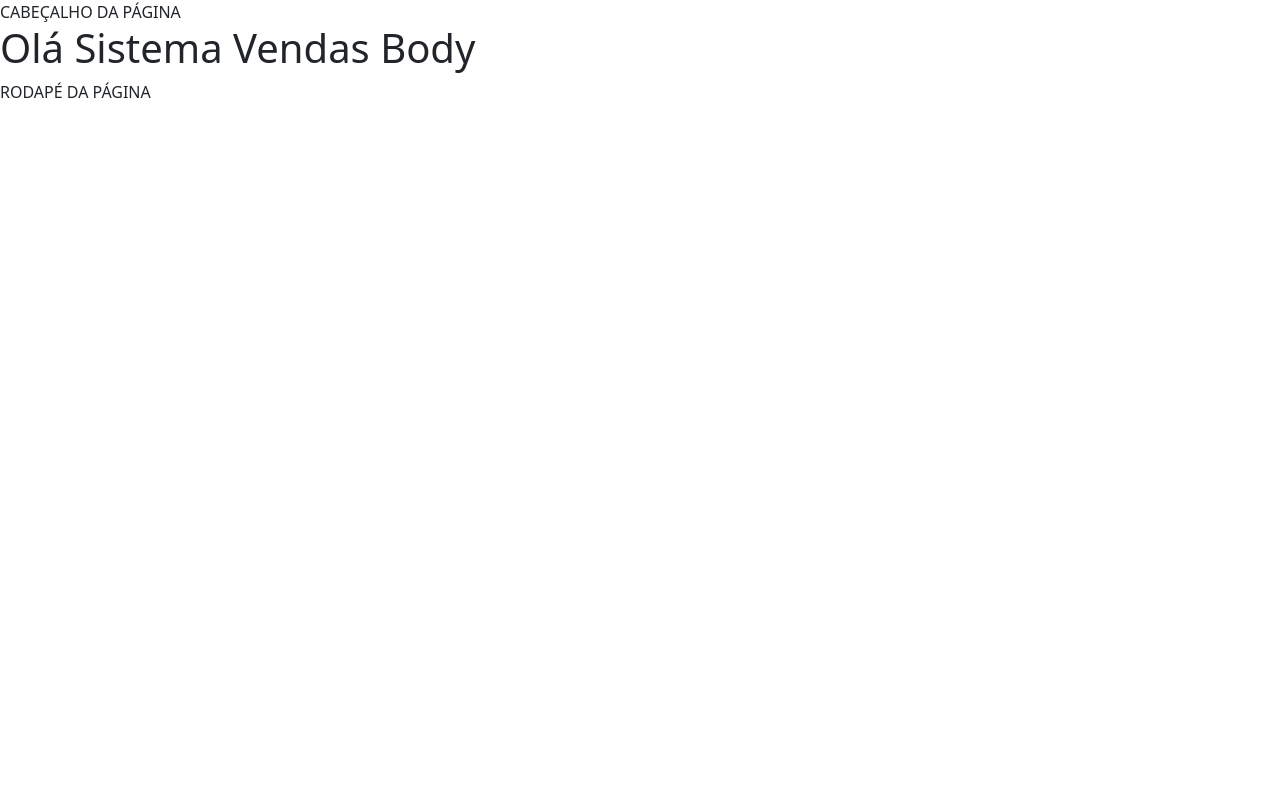
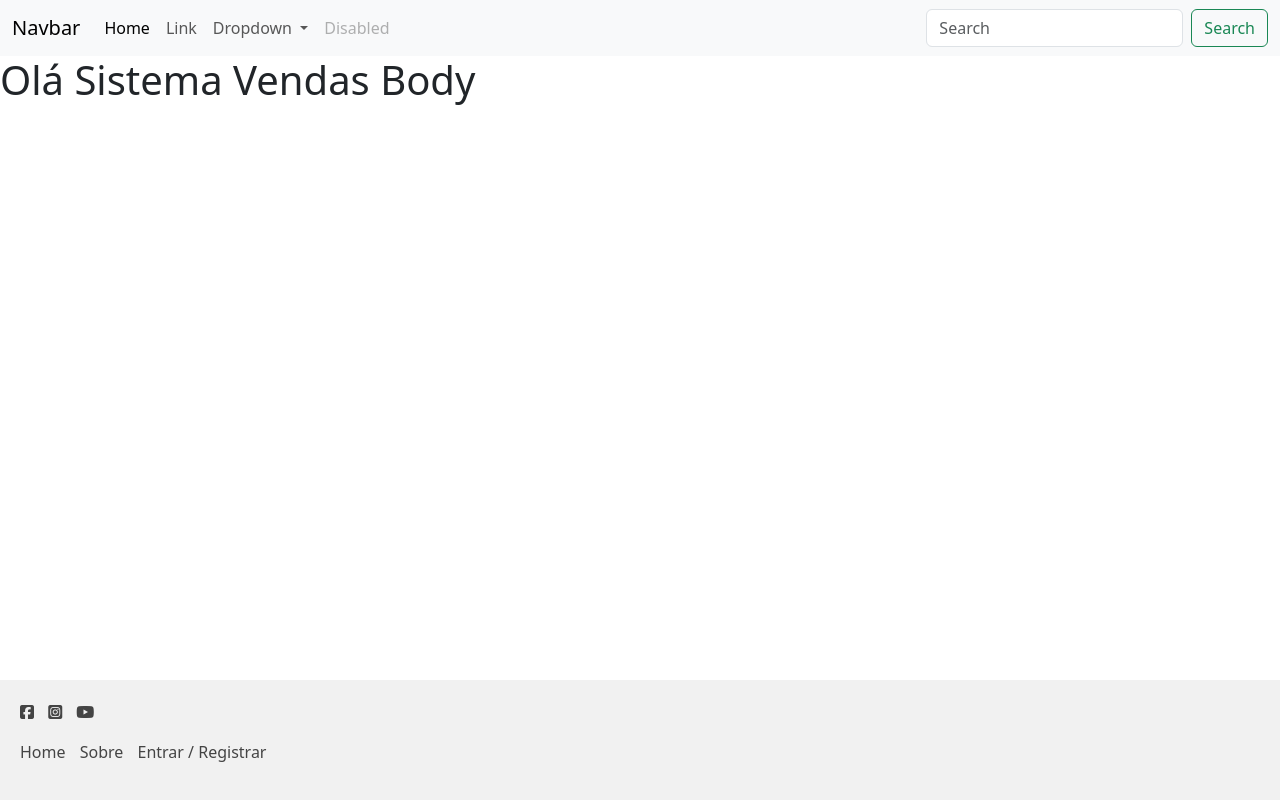
Before and after one commit to Diogo-MD/projeto_MVC, a PHP site: page / in a window 1280 px wide. Run offline with PHP 8.4, Linux system fonts and the light colour scheme.

Commit message:
Criação e finalização do CSS

```diff
--- /dev/null
+++ b/backend/css/styles.css
@@ -0,0 +1,22 @@
+.footer {
+    position: fixed;
+    bottom: 0;
+    width: 100%;
+    background-color: #f1f1f1;
+    padding: 20px;
+}
+
+#footer ul {
+    list-style-type: none;
+    padding: 0;
+}
+
+#footer li {
+    display: inline;
+    margin-right: 10px;
+}
+
+#footer ul li a {
+    text-decoration: none;
+    color: #444444;
+}
--- a/backend/template/footer.php
+++ b/backend/template/footer.php
@@ -1,7 +1,32 @@
-<footer>
-    RODAPÉ DA PÁGINA
+<footer id="footer" class="footer mt-auto">
+
+<div class="social-container">
+    <ul>
+        <li>
+            <a href="https://www.facebook.com/zuck/"><i class="fa-brands fa-square-facebook"></i></a>
+        </li>
+        <li>
+            <a href="https://www.instagram.com/zuck/"><i class="fa-brands fa-square-instagram"></i></a>
+        </li>
+        <li>
+            <a href="https://www.youtube.com/"><i class="fa-brands fa-youtube"></i></a>
+        </li>
+
+    </ul>
+</div>
+
+<div id="footer-links-container">
+    <ul>
+        <li><a href="index.php">Home</a></li>
+        <li><a href="sobre.php">Sobre</a></li>
+        <li><a href="login.php">Entrar / Registrar</a></li>
+    </ul>
+</div>
+
 </footer>
+
  <!--Bootstrap JS CDN-->
  <script src="https://cdn.jsdelivr.net/npm/bootstrap@5.3.3/dist/js/bootstrap.bundle.min.js" integrity="sha384-YvpcrYf0tY3lHB60NNkmXc5s9fDVZLESaAA55NDzOxhy9GkcIdslK1eN7N6jIeHz" crossorigin="anonymous"></script>
+
 </body>
 </html>
--- a/backend/template/header.php
+++ b/backend/template/header.php
@@ -5,14 +5,54 @@
     <meta charset="UTF-8">
     <meta name="viewport" content="width=device-width, initial-scale=1.0">
     <title>Sistema Vendas</title>
+
     <!--Bootstrap CDN-->
     <link href="https://cdn.jsdelivr.net/npm/bootstrap@5.3.3/dist/css/bootstrap.min.css" rel="stylesheet" integrity="sha384-QWTKZyjpPEjISv5WaRU9OFeRpok6YctnYmDr5pNlyT2bRjXh0JMhjY6hW+ALEwIH" crossorigin="anonymous">
 
     <!--Font Awesome CDN-->
     <link rel="stylesheet" href="https://cdnjs.cloudflare.com/ajax/libs/font-awesome/6.5.2/css/all.min.css" integrity="sha512-SnH5WK+bZxgPHs44uWIX+LLJAJ9/2PkPKZ5QiAj6Ta86w+fsb2TkcmfRyVX3pBnMFcV7oQPJkl9QevSCWr3W6A==" crossorigin="anonymous" referrerpolicy="no-referrer" />
+
+    <!-- Meu CSS -->
+    <link rel="stylesheet" href="css/styles.css">
+
 </head>
 
 <body>
     <header>
-    CABEÇALHO DA PÁGINA
+    <nav class="navbar navbar-expand-lg bg-body-tertiary">
+  <div class="container-fluid">
+    <a class="navbar-brand" href="#">Navbar</a>
+    <button class="navbar-toggler" type="button" data-bs-toggle="collapse" data-bs-target="#navbarSupportedContent" aria-controls="navbarSupportedContent" aria-expanded="false" aria-label="Toggle navigation">
+      <span class="navbar-toggler-icon"></span>
+    </button>
+    <div class="collapse navbar-collapse" id="navbarSupportedContent">
+      <ul class="navbar-nav me-auto mb-2 mb-lg-0">
+        <li class="nav-item">
+          <a class="nav-link active" aria-current="page" href="#">Home</a>
+        </li>
+        <li class="nav-item">
+          <a class="nav-link" href="#">Link</a>
+        </li>
+        <li class="nav-item dropdown">
+          <a class="nav-link dropdown-toggle" href="#" role="button" data-bs-toggle="dropdown" aria-expanded="false">
+            Dropdown
+          </a>
+          <ul class="dropdown-menu">
+            <li><a class="dropdown-item" href="#">Action</a></li>
+            <li><a class="dropdown-item" href="#">Another action</a></li>
+            <li><hr class="dropdown-divider"></li>
+            <li><a class="dropdown-item" href="#">Something else here</a></li>
+          </ul>
+        </li>
+        <li class="nav-item">
+          <a class="nav-link disabled" aria-disabled="true">Disabled</a>
+        </li>
+      </ul>
+      <form class="d-flex" role="search">
+        <input class="form-control me-2" type="search" placeholder="Search" aria-label="Search">
+        <button class="btn btn-outline-success" type="submit">Search</button>
+      </form>
+    </div>
+  </div>
+</nav>
     </header>
```
Also changed, not shown: backend/login.php (added, +9 -0 lines), backend/sobre.php (added, +9 -0 lines).
